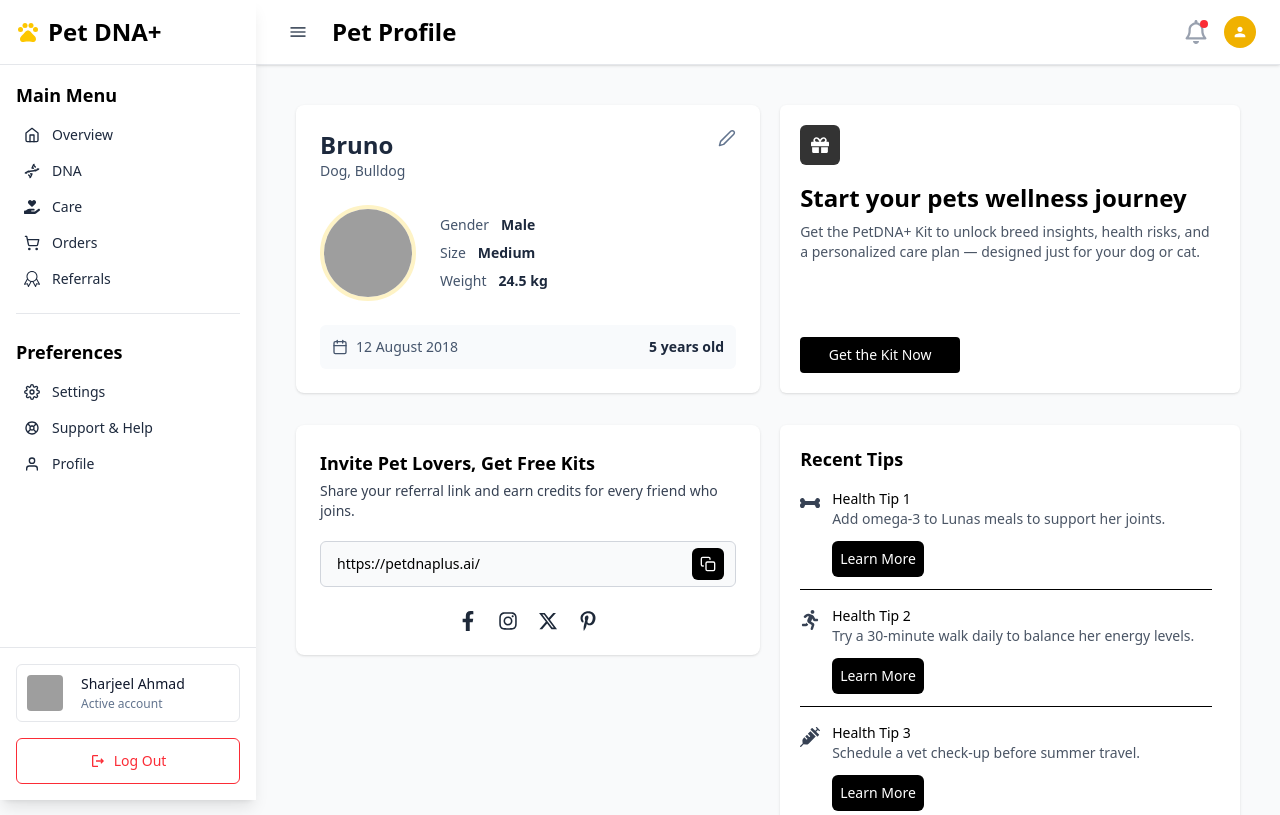
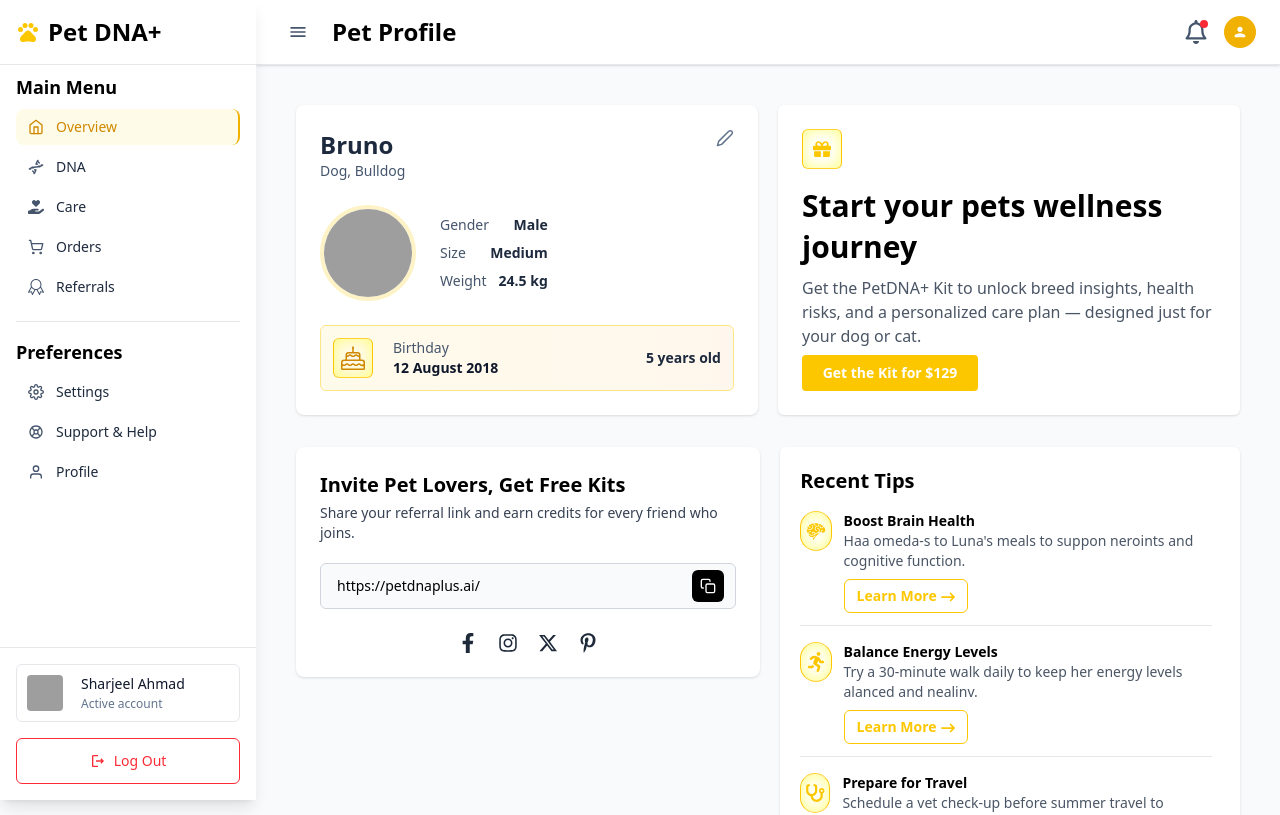
Before and after one commit to SharjeelAhmad-12/PET-DNA-Dashboard, a Next.js app: page / in a window 1280 px wide. Shown: the top 815 px of the page. Built offline with nearby package versions, Linux system fonts and the light colour scheme; grey boxes are pictures that could not be loaded.

Commit message:
refactor: Design the ui of dashboard components

```diff
--- a/src/components/AppBar.tsx
+++ b/src/components/AppBar.tsx
@@ -2,7 +2,6 @@
 
 import { MdMenu, MdPerson } from "react-icons/md";
 import { FaRegBell } from "react-icons/fa6";
-
 
 interface AppBarProps {
   onToggleSidebar: () => void;
@@ -19,7 +18,7 @@
             className="p-2 rounded-lg hover:bg-gray-100 transition-colors"
             title={isMobile ? "Toggle Menu" : "Toggle Sidebar"}
           >
-            <MdMenu size={20} className="text-gray-600" />
+            <MdMenu size={20} className="text-slate-600" />
           </button>
 
           <h2 className="text-2xl font-extrabold text-black">Pet Profile</h2>
@@ -27,10 +26,9 @@
 
         <div className="flex items-center space-x-4">
           <button className="relative">
-            <FaRegBell className="w-6 h-6 text-gray-400" />
+            <FaRegBell className="w-6 h-6 text-slate-600 hover:text-amber-400 cursor-pointer" />
             <span className="absolute top-0 right-0 inline-block w-2 h-2 bg-red-500 rounded-full"></span>
           </button>
-
           <div className="w-8 h-8 bg-yellow-500 rounded-full flex items-center justify-center">
             <MdPerson size={16} className="text-white" />
           </div>
--- a/src/components/DnaKitPromoCard.tsx
+++ b/src/components/DnaKitPromoCard.tsx
@@ -1,28 +1,31 @@
-'use client';
+"use client";
 
-import React from 'react';
-import { FaGift } from 'react-icons/fa';
+import React from "react";
+import { FaGift } from "react-icons/fa";
 
 const DnaKitPromoCard = () => {
   return (
-    <section className="bg-white w-full  rounded-md shadow-sm p-5 flex flex-col justify-between">
+    <section className="bg-white w-full  rounded-md shadow-sm p-6 flex flex-col ">
       <div>
-        <div className="w-10 h-10 mb-4 rounded-md bg-black/80 text-white grid place-items-center">
+        <div
+          className="w-10 h-10 mb-4 rounded-md text-yellow-400 grid place-items-center border border-y-amber-300"
+          style={{ boxShadow: "inset 0 0 15px rgba(255, 255, 0, 0.5)" }}
+        >
           <FaGift size={18} />
         </div>
 
-        <h2 className="font-semibold leading-snug mb-2 text-2xl">
+        <h2 className="font-bold leading-snug mb-2 text-3xl">
           Start your pets wellness journey
         </h2>
 
-        <p className="text-sm text-gray-600 max-w-[28rem]">
+        <p className="text-md text-gray-600 max-w-[29rem]">
           Get the PetDNA+ Kit to unlock breed insights, health risks, and a
           personalized care plan — designed just for your dog or cat.
         </p>
       </div>
 
-      <button className="mt-4 w-40 bg-black text-white text-sm font-medium px-4 py-2 rounded hover:bg-gray-800 transition">
-        Get the Kit Now
+      <button className="mt-7 xl:mt-auto w-44 bg-yellow-400 text-white  text-sm font-bold px-4 py-2 rounded  transition">
+        Get the Kit for $129
       </button>
     </section>
   );
--- a/src/components/PetProfileCard.tsx
+++ b/src/components/PetProfileCard.tsx
@@ -1,6 +1,7 @@
-'use client';
+"use client";
 
-import { FiCalendar, FiEdit2 } from 'react-icons/fi';
+import { FiCalendar, FiEdit2 } from "react-icons/fi";
+import { BsCake } from "react-icons/bs";
 
 const PetProfileCard = () => (
   <section className="bg-white rounded-lg shadow-sm p-6 w-full max-w-7xl flex flex-col gap-6">
@@ -24,25 +25,34 @@
       </div>
 
       <div className="flex flex-col gap-2 text-sm text-slate-600">
-        <div className="flex gap-3">
+        <div className="flex justify-between gap-3">
           <span>Gender</span>
           <span className="font-semibold text-slate-800">Male</span>
         </div>
-        <div className="flex gap-3">
+        <div className="flex justify-between gap-3">
           <span>Size</span>
           <span className="font-semibold text-slate-800">Medium</span>
         </div>
-        <div className="flex gap-3">
+        <div className="flex justify-between gap-3">
           <span>Weight</span>
           <span className="font-semibold text-slate-800">24.5 kg</span>
         </div>
       </div>
     </div>
 
-    <div className="flex items-center justify-between bg-slate-50 p-3 rounded-md text-sm">
-      <div className="flex items-center gap-2 text-slate-600">
-        <FiCalendar size={16} />
-        <span>12 August 2018</span>
+    <div className="flex items-center justify-between bg-gradient-to-r from-amber-50 to-orange-50 p-3 border border-amber-200 rounded-md text-sm">
+      <div className="flex items-center gap-5 text-slate-600">
+        <div
+          className="w-10 h-10  rounded-md text-yellow-400 grid place-items-center border border-y-amber-300"
+          style={{ boxShadow: "inset 0 0 15px rgba(255, 255, 0, 0.5)" }}
+        >
+          <BsCake size={24} className="text-yellow-600" />
+        </div>
+
+        <div className="flex flex-col">
+          <h3>Birthday</h3>
+          <span className="font-bold text-slate-900">12 August 2018</span>
+        </div>
       </div>
       <span className="font-semibold text-slate-800">5 years old</span>
     </div>
--- a/src/components/RecentTipsCard.tsx
+++ b/src/components/RecentTipsCard.tsx
@@ -1,46 +1,58 @@
 "use client";
 
-import { FaBone, FaRunning, FaSyringe } from "react-icons/fa";
+import { FaRunning } from "react-icons/fa";
+import { GiBrain } from "react-icons/gi";
+import { FaStethoscope } from "react-icons/fa6";
+import { FaArrowRightLong } from "react-icons/fa6";
 
 const RecentTipsCard = () => {
   const tips = [
     {
       id: 1,
-      icon: <FaBone size={20} className="text-gray-700" />,
-      title: "Health Tip 1",
-      text: "Add omega-3 to Lunas meals to support her joints.",
+      icon: <GiBrain size={20} />,
+      title: "Boost Brain Health",
+      text: "Haa omeda-s to Luna's meals to suppon neroints and cognitive function.",
     },
     {
       id: 2,
-      icon: <FaRunning size={20} className="text-gray-700" />,
-      title: "Health Tip 2",
-      text: "Try a 30-minute walk daily to balance her energy levels.",
+      icon: <FaRunning size={20} />,
+      title: "Balance Energy Levels",
+      text: "Try a 30-minute walk daily to keep her energy levels alanced and nealinv.",
     },
     {
       id: 3,
-      icon: <FaSyringe size={20} className="text-gray-700" />,
-      title: "Health Tip 3",
-      text: "Schedule a vet check-up before summer travel.",
+      icon: <FaStethoscope size={20} />,
+      title: "Prepare for Travel",
+      text: "Schedule a vet check-up before summer travel to ensure snes til tor ine trio.",
     },
   ];
   return (
     <section className="bg-white rounded-md shadow-sm p-5 flex flex-col gap-4 w-full">
-      <h2 className="font-semibold text-lg">Recent Tips</h2>
+      <h2 className="font-bold text-xl">Recent Tips</h2>
 
       <ul className="flex-1 overflow-y-auto pr-2">
         {tips.map((tip, index) => (
           <li key={tip.id} className="mb-4 last:mb-0">
             <div className="flex items-start gap-3 text-sm">
-              <span className="mt-1">{tip.icon}</span>
+              <div
+                className="w-22 sm:w-10 h-10 mb-4 rounded-full text-yellow-400 grid place-items-center border border-y-amber-300"
+                style={{ boxShadow: "inset 0 0 15px rgba(255, 255, 0, 0.5)" }}
+              >
+                {tip.icon}
+              </div>
+              {/* <span className="mt-1">{tip.icon}</span> */}
               <div className="flex flex-col items-start">
                 <div>
-                  <p className="font-medium">{tip.title}</p>
+                  <p className="font-semibold">{tip.title}</p>
                   <p className="text-gray-600">{tip.text}</p>
                 </div>
-                <button className="bg-black px-2 py-2 text-white rounded-md mt-3">Learn More</button>
+                <button className="text-yellow-400 font-extrabold rounded-md mt-2 border px-3 py-1.5 group transition">
+                  Learn More
+                  <FaArrowRightLong className="inline ml-1 transform transition-transform duration-300 ease-in-out group-hover:translate-x-1.5" />
+                </button>
               </div>
             </div>
-            {index !== tips.length - 1 && <hr className="mt-3" />}
+            {index !== tips.length - 1 && <hr className="mt-3 text-gray-200" />}
           </li>
         ))}
       </ul>
--- a/src/components/ReferralCard.tsx
+++ b/src/components/ReferralCard.tsx
@@ -7,7 +7,7 @@
 export default function ReferralCard() {
   return (
     <section className="bg-white rounded-lg shadow-sm p-6 w-full max-w-7xl h-full ">
-      <h2 className="font-semibold text-lg mb-1">
+      <h2 className="font-bold text-xl mb-1">
         Invite Pet Lovers, Get Free Kits
       </h2>
       <p className="text-sm text-gray-700 mb-5">
--- a/src/components/Sidebar.tsx
+++ b/src/components/Sidebar.tsx
@@ -1,6 +1,7 @@
 "use client";
 
 import Link from "next/link";
+import { usePathname } from "next/navigation";
 import { MdOutlinePets, MdClose, MdOutlineLogout } from "react-icons/md";
 import { FiSettings, FiHome, FiUser } from "react-icons/fi";
 import { SlBadge } from "react-icons/sl";
@@ -15,6 +16,8 @@
 }
 
 const Sidebar = ({ isOpen, isMobile, onClose }: SidebarProps) => {
+  const pathname = usePathname();
+
   return (
     <div
       className={`fixed top-0 left-0 z-50 h-full bg-white shadow-lg transition-all duration-300 ${
@@ -40,87 +43,119 @@
         )}
       </div>
 
-      <nav className="h-[calc(100vh-200px)] overflow-y-auto px-4 py-4">
+      <nav className="h-[calc(100vh-200px)] overflow-y-auto px-4 py-2">
         <div>
-          <h4 className="text-lg text-black mb-4 font-semibold">Main Menu</h4>
-          <ul className="space-y-4 px-2">
+          <h4 className="text-lg text-black mb-2 font-semibold">Main Menu</h4>
+          <ul className=" space-y-1">
             <li>
               <Link
                 href="/"
-                className="text-slate-800 text-sm flex items-center font-medium hover:text-yellow-500 transition-all"
+                className={`text-sm flex items-center font-medium transition-all px-3 py-2 rounded-lg ${
+                  pathname === "/"
+                    ? "bg-yellow-50 text-yellow-600 border-r-2 border-yellow-500"
+                    : "text-slate-800 group  hover:bg-yellow-50"
+                }`}
               >
-                <FiHome className="w-4 h-4 mr-3" />
+                <FiHome className={`w-4 h-4 mr-3 ${pathname === "/" ? "text-yellow-600" : "text-slate-600 group-hover:text-yellow-400"}`} />
                 <span>Overview</span>
               </Link>
             </li>
             <li>
               <Link
                 href="/dna"
-                className="text-slate-800 text-sm flex items-center font-medium hover:text-yellow-500 transition-all"
+                className={`text-sm flex items-center font-medium transition-all px-3 py-2 rounded-lg ${
+                  pathname === "/dna"
+                    ? "bg-yellow-50 text-yellow-600 border-r-2 border-yellow-500"
+                    : "text-slate-800 group hover:bg-yellow-50"
+                }`}
               >
-                <LuDna className="w-4 h-4 mr-3" />
+                <LuDna className={`w-4 h-4 mr-3 ${pathname === "/dna" ? "text-yellow-600" : "text-slate-600 group-hover:text-amber-400"}`} />
                 <span>DNA</span>
               </Link>
             </li>
             <li>
               <Link
                 href="/care"
-                className="text-slate-800 text-sm flex items-center font-medium hover:text-yellow-500 transition-all"
+                className={`text-sm flex items-center font-medium transition-all px-3 py-2 rounded-lg ${
+                  pathname === "/care"
+                    ? "bg-yellow-50 text-yellow-600 border-r-2 border-yellow-500"
+                    : "text-slate-800 group hover:bg-yellow-50"
+                }`}
               >
-                <FaHandHoldingHeart className="w-4 h-4 mr-3" />
+                <FaHandHoldingHeart className={`w-4 h-4 mr-3 ${pathname === "/care" ? "text-yellow-600" : "text-slate-600 group-hover:text-amber-400"}`} />
                 <span>Care</span>
               </Link>
             </li>
             <li>
               <Link
                 href="/orders"
-                className="text-slate-800 text-sm flex items-center font-medium hover:text-yellow-500 transition-all"
+                className={`text-sm flex items-center font-medium transition-all px-3 py-2 rounded-lg ${
+                  pathname === "/orders"
+                    ? "bg-yellow-50 text-yellow-600 border-r-2 border-yellow-500"
+                    : "text-slate-800 group hover:bg-yellow-50"
+                }`}
               >
-                <LuShoppingCart className="w-4 h-4 mr-3" />
+                <LuShoppingCart className={`w-4 h-4 mr-3 ${pathname === "/orders" ? "text-yellow-600" : "text-slate-600 group-hover:text-amber-400"}`} />
                 <span>Orders</span>
               </Link>
             </li>
             <li>
               <Link
                 href="/referrals"
-                className="text-slate-800 text-sm flex items-center font-medium hover:text-yellow-500 transition-all"
+                className={`text-sm flex items-center font-medium transition-all px-3 py-2 rounded-lg ${
+                  pathname === "/referrals"
+                    ? "bg-yellow-50 text-yellow-600 border-r-2 border-yellow-500"
+                    : "text-slate-800 group hover:bg-yellow-50"
+                }`}
               >
-                <SlBadge className="w-4 h-4 mr-3" />
+                <SlBadge className={`w-4 h-4 mr-3 ${pathname === "/referrals" ? "text-yellow-600" : "text-slate-600 group-hover:text-amber-400"}`} />
                 <span>Referrals</span>
               </Link>
             </li>
           </ul>
         </div>
 
-        <hr className="my-6 border-gray-200" />
+        <hr className="my-4 border-gray-200" />
 
         <div>
-          <h4 className="text-lg font-semibold text-black mb-4">Preferences</h4>
-          <ul className="space-y-4 px-2">
+          <h4 className="text-lg font-semibold text-black mb-2">Preferences</h4>
+          <ul className="space-y-1">
             <li>
               <Link
                 href="/setting"
-                className="text-slate-800 text-sm flex items-center font-medium hover:text-yellow-500 transition-all"
+                className={`text-sm flex items-center font-medium transition-all px-3 py-2 rounded-lg ${
+                  pathname === "/setting"
+                    ? "bg-yellow-50 text-yellow-600 border-r-2 border-yellow-500"
+                    : "text-slate-800 group hover:bg-yellow-50"
+                }`}
               >
-                <FiSettings className="w-4 h-4 mr-3" />
+                <FiSettings className={`w-4 h-4 mr-3 ${pathname === "/setting" ? "text-yellow-600" : "text-slate-600 group-hover:text-amber-400"}`} />
                 <span>Settings</span>
               </Link>
             </li>
             <li>
               <Link
                 href="/support"
-                className="text-slate-800 text-sm flex items-center font-medium hover:text-yellow-500 transition-all"
+                className={`text-sm flex items-center font-medium transition-all px-3 py-2 rounded-lg ${
+                  pathname === "/support"
+                    ? "bg-yellow-50 text-yellow-600 border-r-2 border-yellow-500"
+                    : "text-slate-800 group hover:bg-yellow-50"
+                }`}
               >
-                <CgSupport className="w-4 h-4 mr-3" />
+                <CgSupport className={`w-4 h-4 mr-3 ${pathname === "/support" ? "text-yellow-600" : "text-slate-600 group-hover:text-amber-400"}`} />
                 <span>Support & Help</span>
               </Link>
             </li>
             <li>
               <Link
                 href="/profile"
-                className="text-slate-800 text-sm flex items-center font-medium hover:text-yellow-500 transition-all"
+                className={`text-sm flex items-center font-medium transition-all px-3 py-2 rounded-lg ${
+                  pathname === "/profile"
+                    ? "bg-yellow-50 text-yellow-600 border-r-2 border-yellow-500"
+                    : "text-slate-800 group hover:bg-yellow-50"
+                }`}
               >
-                <FiUser className="w-4 h-4 mr-3" />
+                <FiUser className={`w-4 h-4 mr-3 ${pathname === "/profile" ? "text-yellow-600" : "text-slate-600 group-hover:text-amber-400"}`} />
                 <span>Profile</span>
               </Link>
             </li>
```
